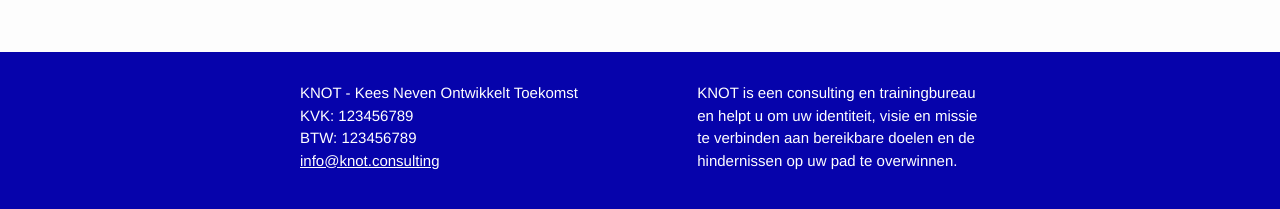
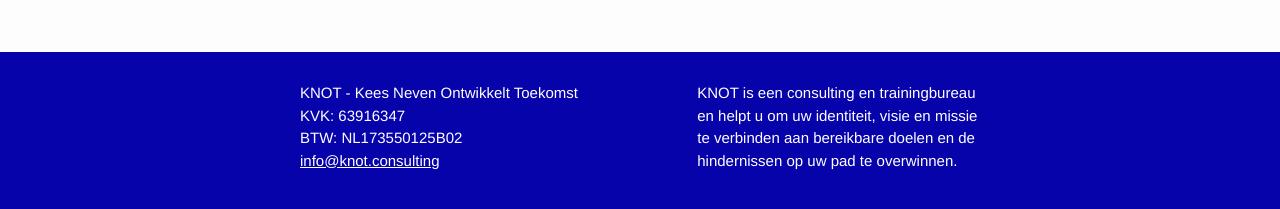
Before and after one commit to keesneven/keesneven.github.io, a Jekyll site: the page built from index.html, in a window 1280 px wide and 900 px high, scrolled down 1516 px. Shown: the part 668-877 px from the top of the window. Built offline with Jekyll 4.4.1, drawn with Linux system fonts in a browser that asks for light colours; nearby versions of some CDN libraries.

Commit message:
.. adding the correct numbers..

```diff
--- a/_includes/footer.html
+++ b/_includes/footer.html
@@ -6,8 +6,8 @@
       <div class="footer-col  footer-col-1">
         <ul class="contact-list">
           <li><span id="footer-header">{{ site.title }} - {{ site.subtitle }}</span></li>
-           <li>KVK: 123456789</li>
-           <li>BTW: 123456789</li>
+           <li>KVK: 63916347</li>
+           <li>BTW: NL173550125B02</li>
           <li><a href="mailto:{{ site.email }}">{{ site.email }}</a></li>
         </ul>
       </div>
```
